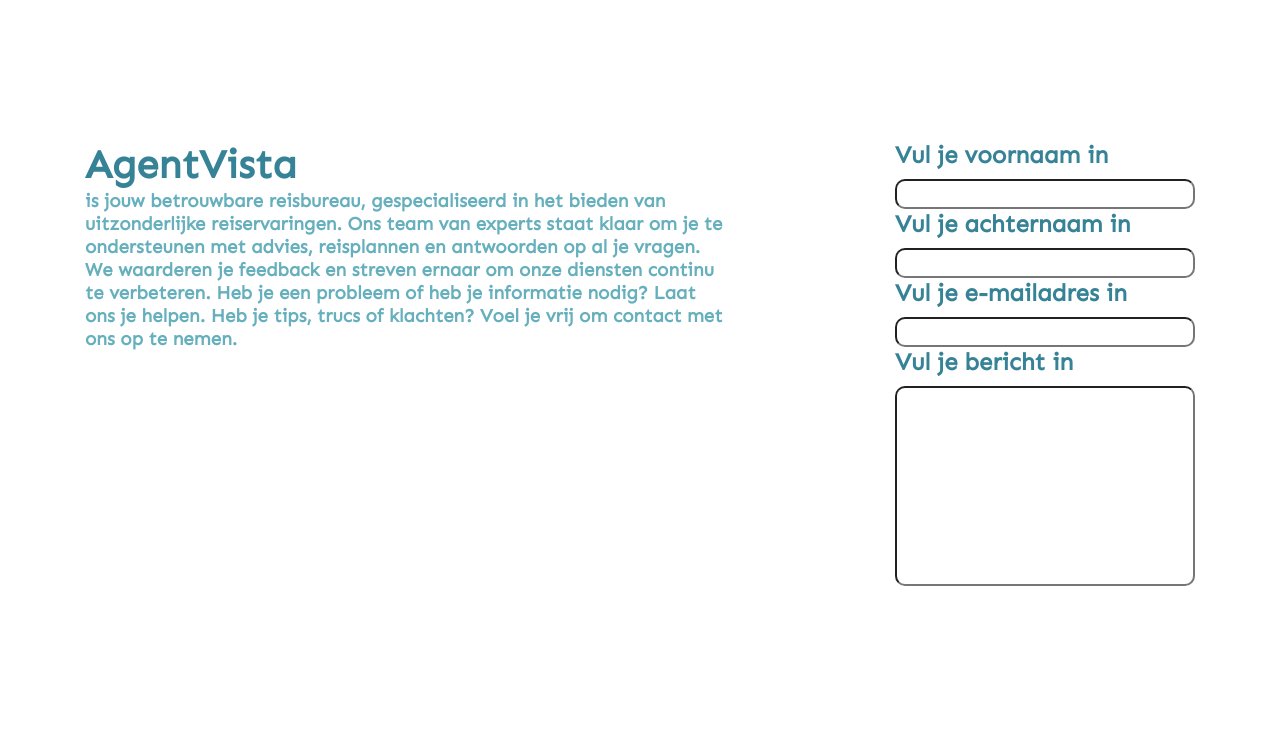
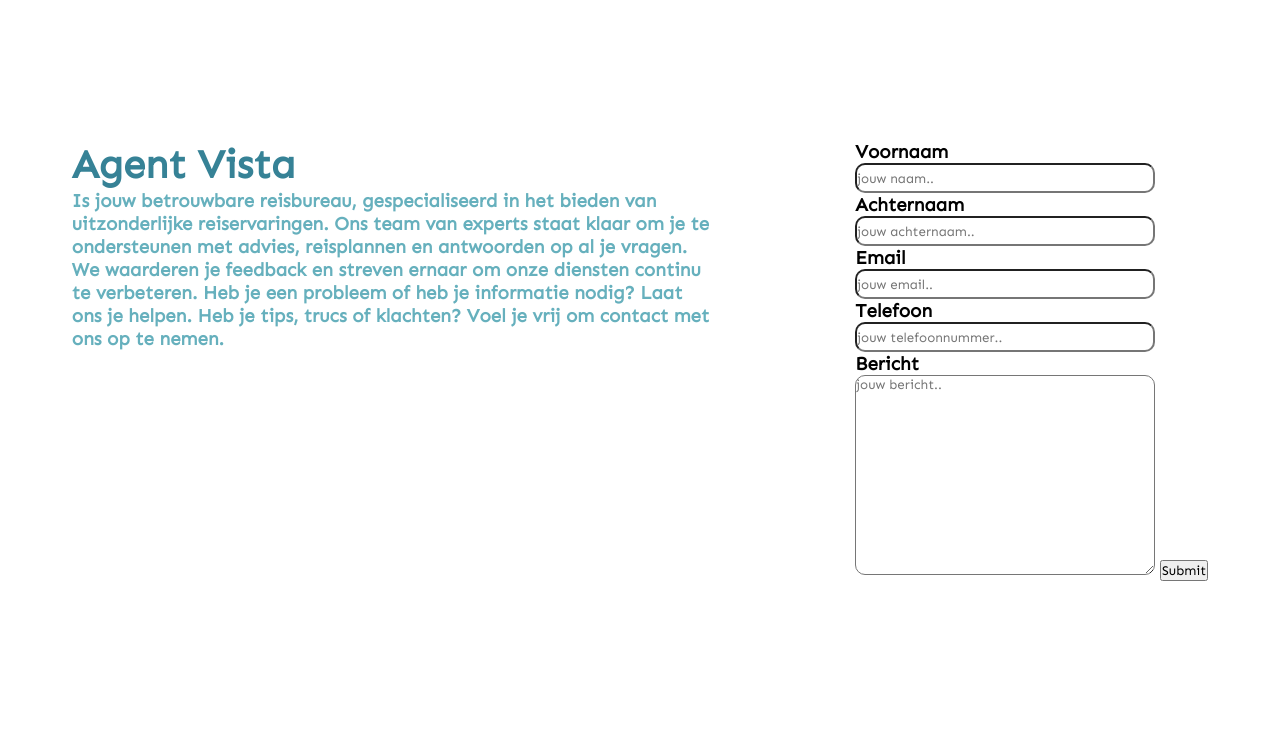
Before and after one commit to tamz-z/Webapp-2-Reisbureau-opdracht, a PHP site: page /contact.php in a window 1280 px wide; the page is wider, and only the part inside the window is pictured. Shown: the part 457-1197 px from the top of that part. Run offline with PHP 8.4, Linux system fonts and the light colour scheme.

Commit message:
Update contact.php

```diff
--- a/lmao/contact.php
+++ b/lmao/contact.php
@@ -1,20 +1,59 @@
 <?php
-include "header.php";
+if ($_SERVER["REQUEST_METHOD"] == "POST") {
+    if (!empty($_POST['name']) && !empty($_POST['email']) && !empty($_POST['message'])) {
+        $name = $_POST["name"];
+        $email = $_POST["email"];
+        $phone = $_POST["phone"];
+        $message = $_POST["message"];
+
+        if (!filter_var($email, FILTER_VALIDATE_EMAIL)) {
+            echo "Invalid email format";
+            exit;
+        }
+
+        if (!empty($phone) && !preg_match('/^\d{10}$/', $phone)) {
+            echo "Invalid phone number format";
+            exit;
+        }
+
+        $to = "your@email.com";
+        $subject = "New Contact Form Submission";
+        $body = "Name: {$name}\nEmail: {$email}\nPhone: {$phone}\nMessage: {$message}";
+        $headers = "From: {$email}";
+
+        if (mail($to, $subject, $body, $headers)) {
+            echo "Message sent successfully!";
+        } else {
+            echo "Failed to send message.";
+        }
+    } else {
+        echo "Please fill out all required fields.";
+    }
+}
 ?>
 
+<!DOCTYPE html>
+<html lang="en">
+<head>
+    <meta charset="UTF-8">
+    <meta name="viewport" content="width=device-width, initial-scale=1.0">
+    <title>Contactformulier</title>
 
+</head>
 <body>
+<?php include "header.php"; ?>
+
 <img style="width: 100%" src="assets/contact.jpg">
 <div class="contact">
-        <h5 >NEEM CONTACT MET ONS OP</h5>
+    <h5>NEEM CONTACT MET ONS OP</h5>
 </div>
 <div class="Contactblock">
     <div class="Contact1stehelft">
         <h4 style="color: #368296;">
-                AgentVista
+            Agent Vista
         </h4>
         <h3 style="color: #66b0bd;">
-                is jouw betrouwbare reisbureau, gespecialiseerd in het bieden van uitzonderlijke reiservaringen.
+            Is jouw betrouwbare reisbureau, gespecialiseerd in het bieden van uitzonderlijke reiservaringen.
             Ons team van experts staat klaar om je te ondersteunen met advies, reisplannen en antwoorden op al je vragen.
             We waarderen je feedback en streven ernaar om onze diensten continu te verbeteren.
             Heb je een probleem of heb je informatie nodig? Laat ons je helpen.
@@ -23,20 +62,70 @@
     </div>
 
     <div class="Contact2stehelft">
+        <form class="contactform" action="contact.php" method="post" id="contactForm">
             <div>
-                <h2>Vul je voornaam in</h2>
-                <input class="Balkcontact" type="text" name="Naam"  required>
-                <h2>Vul je achternaam in</h2>
-                <input class="Balkcontact" type="text" name="Achternaam"  required>
+                <label for="naam"><h3>Voornaam</h3></label>
+                <input class="Balkcontact" type="text" id="naam" name="name" placeholder="jouw naam..">
+
+                <label for="Anaam"><h3>Achternaam</h3></label>
+                <input class="Balkcontact" type="text" id="Anaam" name="achternaam" placeholder="jouw achternaam..">
+
+                <label for="email"><h3>Email</h3></label>
+                <input class="Balkcontact" type="text" id="email" name="email" placeholder="jouw email..">
+
+                <label for="phone"><h3>Telefoon</h3></label>
+                <input class="Balkcontact" type="text" id="phone" name="phone" placeholder="jouw telefoonnummer..">
             </div>
-            <h2>Vul je e-mailadres in</h2>
-            <input class="Balkcontact" type="email" name="email"  required>
-            <h2>Vul je bericht in</h2>
-            <input class="Balkcontact" style=" height: 200px" type="text" name="Bericht"  required>
+            <label for="bericht"><h3>Bericht</h3></label>
+            <textarea class="Balkcontact" id="bericht" name="message" placeholder="jouw bericht.." style="height:200px"></textarea>
+
+            <div class="form-error" style="color:red; display:none;"></div>
+            <input class="contactbutton" type="submit" value="Submit">
+        </form>
     </div>
 </div>
 
+<script>
+    document.getElementById("contactForm").addEventListener("submit", (event) => {
+        const contactForm = event.target;
+        if (!validateContactForm(contactForm)) {
+            event.preventDefault();
+            displayError(contactForm, 'Vul alle verplichte velden correct in.');
+        }
+    });
 
+    function isValidEmail(email) {
+        const emailRegex = /^[a-zA-Z0-9.!#$%&'*+\/=?^_`{|}~-]+@[a-zA-Z0-9](?:[a-zA-Z0-9-]{0,61}[a-zA-Z0-9])?(?:\.[a-zA-Z0-9](?:[a-zA-Z0-9-]{0,61}[a-zA-Z0-9])?)*$/;
+        return emailRegex.test(email);
+    }
+
+    function isValidPhoneNumber(phone) {
+        const phoneRegex = /^\d{10}$/;
+        return phoneRegex.test(phone);
+    }
+
+    function validateContactForm(contactForm) {
+        const name = contactForm["name"].value;
+        const email = contactForm["email"].value;
+        const phone = contactForm["phone"].value;
+        const message = contactForm["message"].value;
+
+        if (!name || !email || !message) {
+            return false;
+        }
+
+        if (!isValidEmail(email) || (phone && !isValidPhoneNumber(phone))) {
+            return false;
+        }
+
+        return true;
+    }
+
+    function displayError(formElement, message) {
+        const errorElement = formElement.getElementsByClassName("form-error")[0];
+        errorElement.innerHTML = message;
+        errorElement.style.display = "block";
+    }
+</script>
 </body>
-
 </html>
```
Lines whose indentation alone changed are shown as unchanged.
